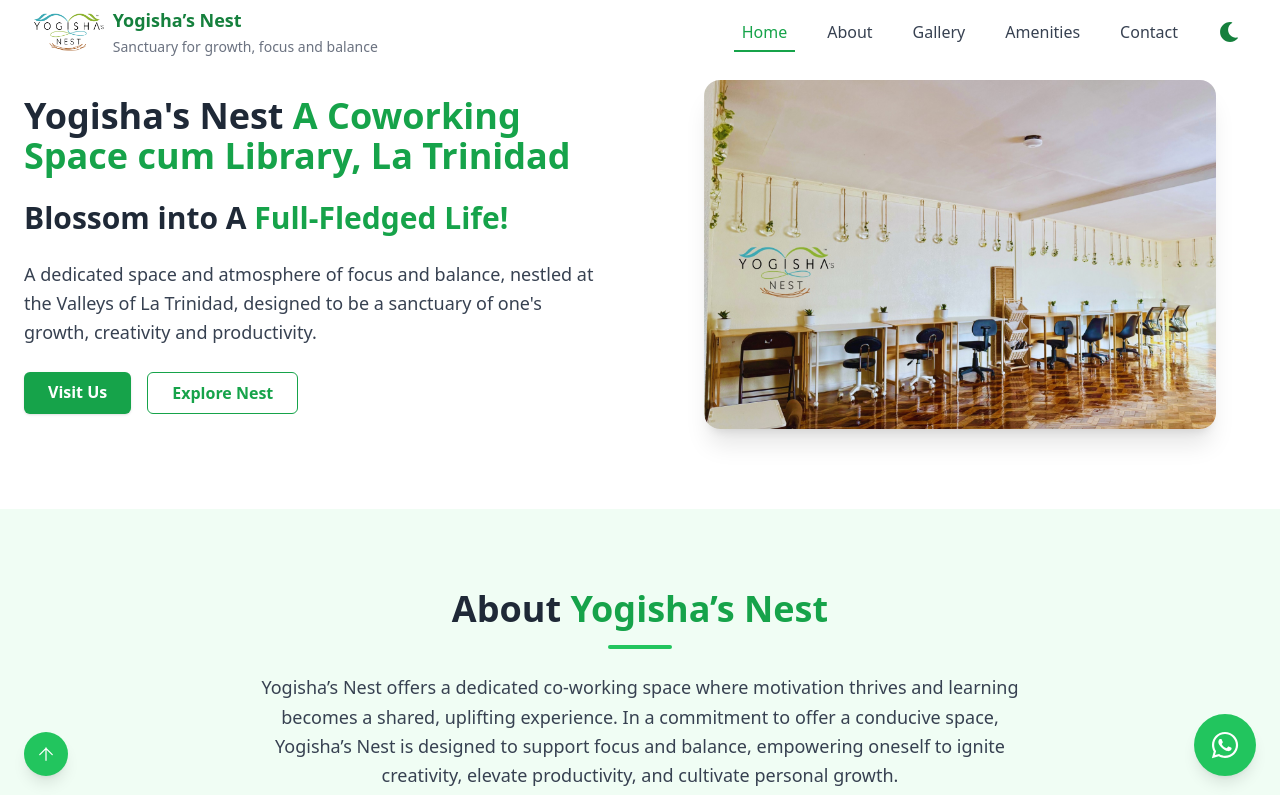
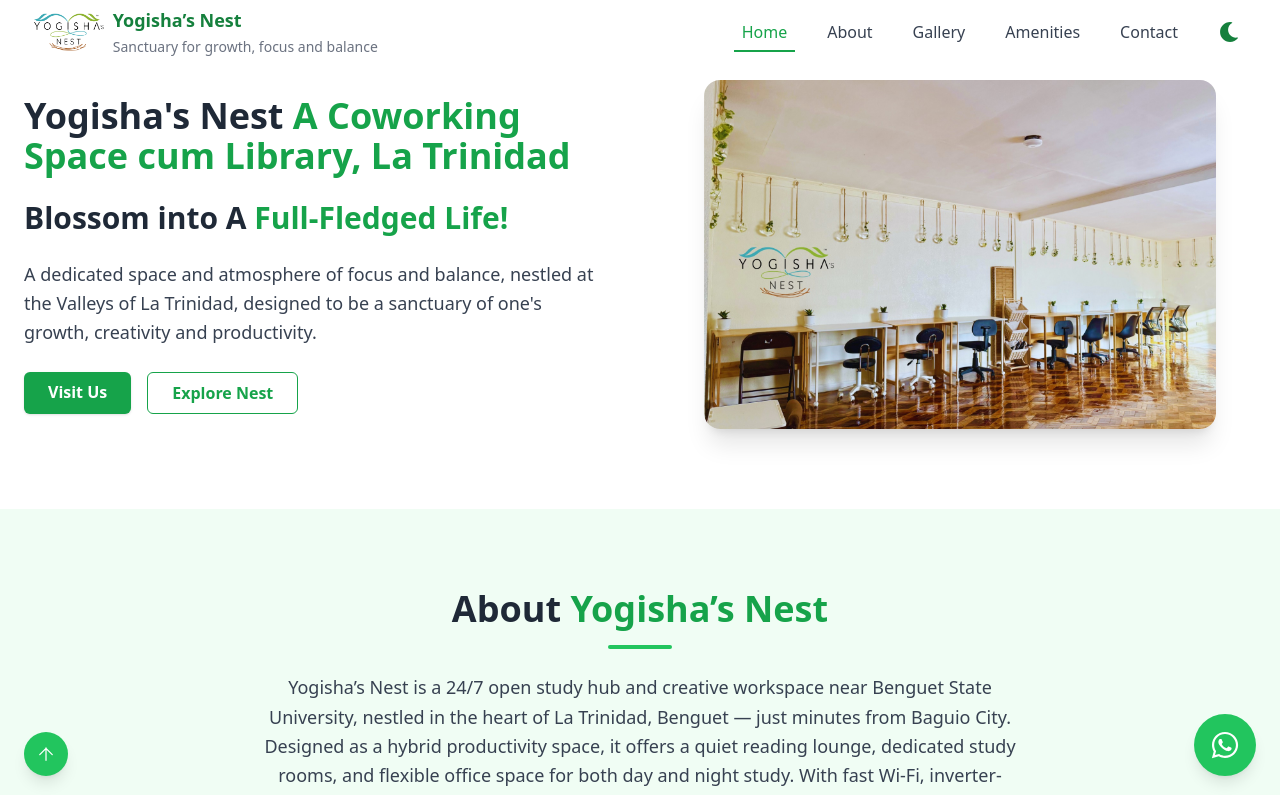
Before and after one commit to BhuvneshSain/yogishas-nest, a React (Create React App) app: page / in a window 1280 px wide. Shown: the top 795 px of the page. Built offline with nearby package versions, Linux system fonts and the light colour scheme.

Commit message:
Update App.js

```diff
--- a/src/App.js
+++ b/src/App.js
@@ -250,7 +250,7 @@ A dedicated space and atmosphere of focus and balance, nestled at the Valleys of
           </h2>
           <div className="mx-auto w-16 h-1 bg-green-500 rounded-full mb-6"></div>
           <p className="text-lg text-gray-700 dark:text-gray-300 leading-relaxed">
-            Yogisha’s Nest offers a dedicated co-working space where motivation thrives and learning becomes a shared, uplifting experience. In a commitment to offer a conducive space, Yogisha’s Nest is designed to support focus and balance, empowering oneself to ignite creativity, elevate productivity, and cultivate personal growth.
+            Yogisha’s Nest is a 24/7 open study hub and creative workspace near Benguet State University, nestled in the heart of La Trinidad, Benguet — just minutes from Baguio City. Designed as a hybrid productivity space, it offers a quiet reading lounge, dedicated study rooms, and flexible office space for both day and night study. With fast Wi-Fi, inverter-backed power systems, and self check-in & check-out access, Yogisha’s Nest supports uninterrupted focus and comfort. Whether you're seeking a peaceful library atmosphere, a collaborative study and work zone, or an all-night access pass for deep night study, our space is built to elevate your learning and working experience.
           </p>
         </motion.div>
       </section>
```
